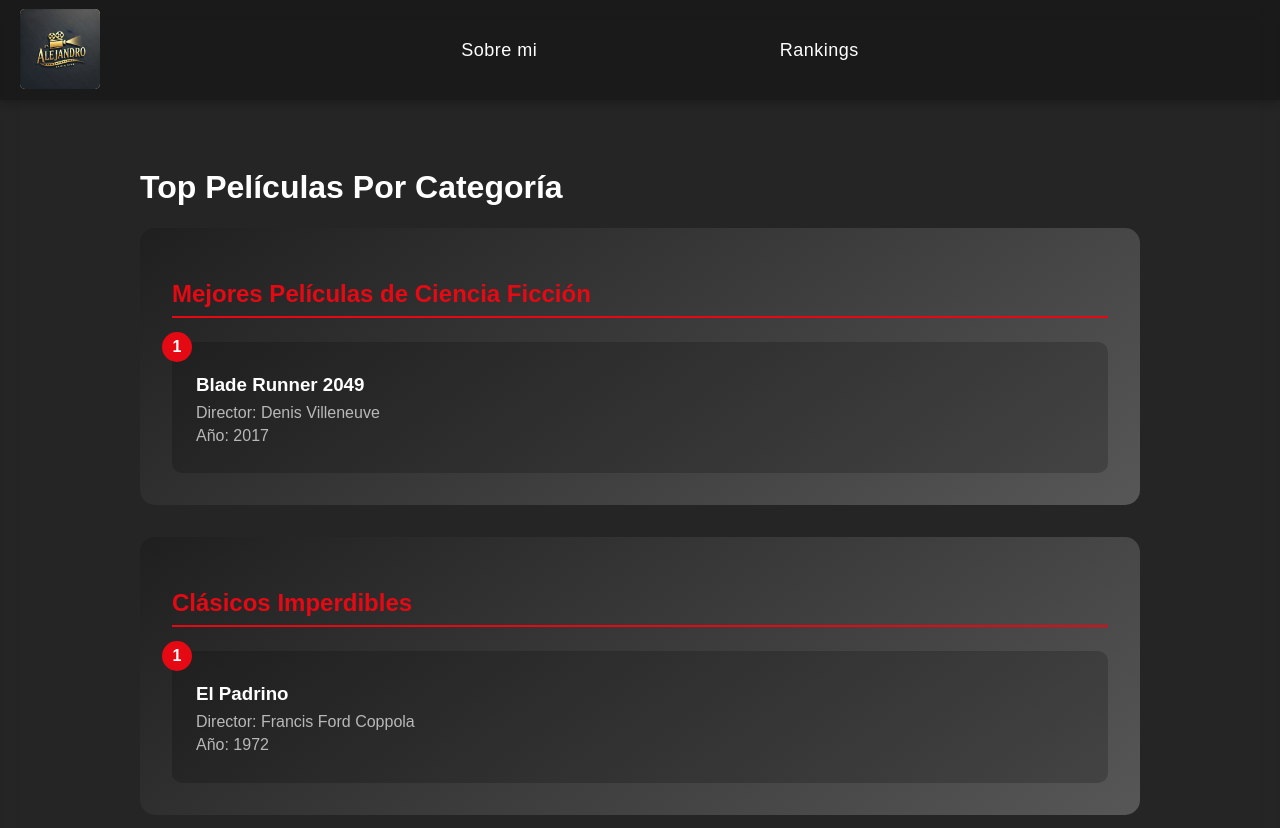
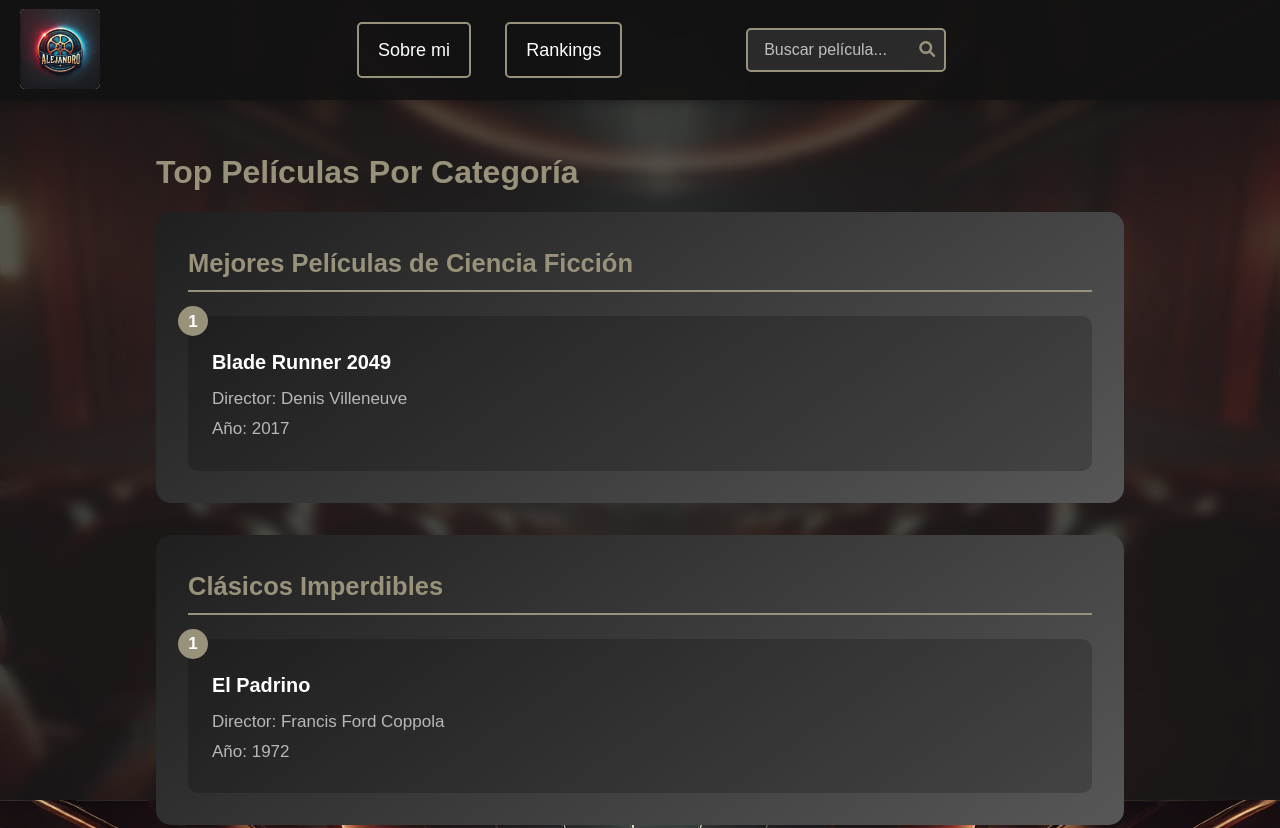
Before and after one commit to AlejoGuti1122/movie-creation, a website: page front/rankings.html in a window 1280 px wide. Shown: the top 828 px of the page. Drawn offline with Linux system fonts and the light colour scheme.

Commit message:
se modifico la paleta de colores de toda la web

```diff
--- a/front/rankings.html
+++ b/front/rankings.html
@@ -9,6 +9,14 @@
     <title>Rankings</title>
     <link
       rel="stylesheet"
+      href="https://cdnjs.cloudflare.com/ajax/libs/font-awesome/6.0.0/css/all.min.css"
+    />
+    <link
+      rel="stylesheet"
+      href="./styles/resset.css"
+    />
+    <link
+      rel="stylesheet"
       href="./styles/rankings.css"
     />
   </head>
@@ -17,19 +25,30 @@
       <a href="./index.html">
         <img
           class="logo"
-          src="./assets/logo.webp"
+          src="./assets/logo2.webp"
           alt=""
         />
       </a>
       <nav class="nav">
         <a href="./sobre-mi.html">Sobre mi</a>
         <a href="./rankings.html">Rankings</a>
+
+        <div class="search-container">
+          <input
+            type="text"
+            class="search-input"
+            placeholder="Buscar película..."
+          />
+          <button class="search-button">
+            <i class="fas fa-search"></i>
+          </button>
+        </div>
       </nav>
     </header>
 
     <main>
       <div class="rankings-container">
-          <h1>Top Películas Por Categoría</h1>
+        <h1 class="titulo2">Top Películas Por Categoría</h1>
 
         <section class="category">
           <h2>Mejores Películas de Ciencia Ficción</h2>
@@ -40,7 +59,6 @@
               <p>Director: Denis Villeneuve</p>
               <p>Año: 2017</p>
             </div>
-                  <!-- Más películas... -->
           </div>
         </section>
 
@@ -53,7 +71,6 @@
               <p>Director: Francis Ford Coppola</p>
               <p>Año: 1972</p>
             </div>
-                  <!-- Más películas... -->
           </div>
         </section>
         <section class="category">
--- a/front/styles/index.css
+++ b/front/styles/index.css
@@ -1,14 +1,33 @@
 body {
-  background: rgba(26, 26, 26, 0.95);
-  backdrop-filter: blur(10px);
   margin: 0;
   padding: 0;
+  min-height: 100vh;
+  position: relative;
+  background-image: url("../assets/cine.webp");
+  background-size: cover;
+  background-position: center;
+  background-attachment: fixed;
+  background-repeat: no-repeat;
+}
+
+body::before {
+  content: "";
+  position: fixed;
+  top: 0;
+  left: 0;
+  right: 0;
+  bottom: 0;
+  width: 100%;
+  height: 100%;
+  background: rgba(26, 26, 26, 0.75);
+  backdrop-filter: blur(6px);
+  z-index: -1;
 }
 
 .header {
   width: 100%;
   height: 100px;
-  background: rgba(26, 26, 26, 0.95);
+  background: rgba(19, 18, 18, 0.95);
   display: flex;
   box-shadow: 0 2px 10px rgba(0, 0, 0, 0.3);
   transition: all 0.3s ease;
@@ -17,7 +36,7 @@ body {
 .logo {
   width: 80px;
   height: 80px;
-  background-color: #eed698;
+  background-color: #d4c8aa;
   margin-left: 5px;
   border-radius: 5px;
   margin-top: 9px;
@@ -37,67 +56,39 @@ body {
   text-decoration: none;
   color: white;
   font-size: 18px;
-  font-weight: 500;
-  padding: 0.5rem 1rem;
+  padding: 0.8rem 1.2rem;
+  background-color: transparent;
+  border: 2px solid #99927b;
+  border-radius: 5px;
   position: relative;
-  transition: all 0.3s ease;
-  letter-spacing: 0.5px;
-}
-
-.nav a::after {
-  content: "";
-  position: absolute;
-  bottom: -2px;
-  left: 0;
-  width: 0;
-  height: 2px;
-  background-color: #e50914;
-  transition: width 0.3s ease;
-}
-
-.nav a:hover::after {
-  width: 100%;
-}
-
-.nav a:hover {
-  color: #E50914;
-  transform: translateY(-2px);
+  overflow: hidden;
+  z-index: 1;
+  transition: color 0.3s ease;
 }
 
 .nav a::before {
-  content: '';
+  content: "";
   position: absolute;
-  bottom: -2px;
-  left: 0;
-  width: 100%;
-  height: 2px;
-  background: linear-gradient(to right, transparent, #E50914, transparent);
-  transform: scaleX(0);
-  transition: transform 0.3s ease;
+  top: 50%;
+  left: 50%;
+  width: 0;
+  height: 0;
+
+  background-color: #d4c8aa;
+  transform: translate(-50%, -50%);
+  border-radius: 50%;
+  transition: width 0.4s ease, height 0.4s ease;
+  z-index: -1;
 }
 
 .nav a:hover::before {
-  transform: scaleX(1);
-}
-
-/* Efecto de scroll */
-.header.scrolled {
-  background: rgba(26, 26, 26, 0.98);
-  padding: 0.5rem 0;
-}
-
-/* Indicador de página activa */
-.nav a.active {
-  color: #E50914;
-}
-
-.nav a.active::before {
-  transform: scaleX(1);
+  width: 200%;
+  height: 200%;
 }
 
 .titulo {
-  color: white;
-  font-size: 20px;
+  color: #99927b;
+  font-size: 17px;
   text-align: center;
   margin-top: 2rem;
   font-family: "Poppins", sans-serif;
@@ -109,6 +100,7 @@ body {
   gap: 2rem;
   padding: 2rem;
   width: 100%;
+  height: 610px;
   max-width: 1400px;
   margin: 0 auto;
   width: calc(100% - 4rem);
@@ -139,12 +131,13 @@ body {
 
 .card h3 {
   color: #ffffff;
-  font-size: 1.5rem;
+  font-size: 20px;
   margin: 15px 0;
   font-family: "Poppins", sans-serif;
 }
 
 .card p {
+  font-size: 12px;
   color: #b8b8b8;
   margin: 8px 0;
   font-family: "Poppins", sans-serif;
@@ -154,3 +147,45 @@ body {
   color: #ffd700;
   font-weight: bold;
 }
+
+.search-container {
+  display: flex;
+  align-items: center;
+  margin-left: 90px;
+  margin-right: 20px;
+}
+
+.search-input {
+  background: rgba(255, 255, 255, 0.1);
+  border: 2px solid #99927b;
+  border-radius: 5px;
+  padding: 0.5rem 1rem;
+  color: white;
+  width: 200px;
+  transition: all 0.3s ease;
+}
+
+.search-input::placeholder {
+  color: rgba(255, 255, 255, 0.7);
+}
+
+.search-input:focus {
+  outline: none;
+  border-color: #d4c8aa;
+  background: rgba(255, 255, 255, 0.15);
+  width: 250px;
+}
+
+.search-button {
+  background: transparent;
+  border: none;
+  color: #99927b;
+  padding: 0.5rem;
+  cursor: pointer;
+  transition: color 0.3s ease;
+  margin-left: -35px;
+}
+
+.search-button:hover {
+  color: #d4c8aa;
+}
--- a/front/styles/rankings.css
+++ b/front/styles/rankings.css
@@ -1,14 +1,33 @@
 body {
-  background: rgba(26, 26, 26, 0.95);
-  backdrop-filter: blur(10px);
   margin: 0;
   padding: 0;
+  min-height: 100vh;
+  position: relative;
+  background-image: url("../assets/cine.webp");
+  background-size: cover;
+  background-position: center;
+  background-attachment: fixed;
+  background-repeat: no-repeat;
+}
+
+body::before {
+  content: "";
+  position: fixed;
+  top: 0;
+  left: 0;
+  right: 0;
+  bottom: 0;
+  width: 100%;
+  height: 100%;
+  background: rgba(26, 26, 26, 0.75);
+  backdrop-filter: blur(6px);
+  z-index: -1;
 }
 
 .header {
   width: 100%;
   height: 100px;
-  background: rgba(26, 26, 26, 0.95);
+  background: rgba(19, 18, 18, 0.95);
   display: flex;
   box-shadow: 0 2px 10px rgba(0, 0, 0, 0.3);
   transition: all 0.3s ease;
@@ -33,77 +52,53 @@ body {
   font-family: sans-serif;
 }
 
-
 .nav a {
   text-decoration: none;
   color: white;
   font-size: 18px;
-  font-weight: 500;
-  padding: 0.5rem 1rem;
+  padding: 0.8rem 1.2rem;
+  background-color: transparent;
+  border: 2px solid #99927b;
+  border-radius: 5px;
   position: relative;
-  transition: all 0.3s ease;
-  letter-spacing: 0.5px;
-}
-
-.nav a::after {
-  content: "";
-  position: absolute;
-  bottom: -2px;
-  left: 0;
-  width: 0;
-  height: 2px;
-  background-color: #e50914;
-  transition: width 0.3s ease;
-}
-
-.nav a:hover::after {
-  width: 100%;
-}
-
-.nav a:hover {
-  color: #e50914;
-  transform: translateY(-2px);
+  overflow: hidden;
+  z-index: 1;
+  transition: color 0.3s ease;
 }
 
 .nav a::before {
   content: "";
   position: absolute;
-  bottom: -2px;
-  left: 0;
-  width: 100%;
-  height: 2px;
-  background: linear-gradient(to right, transparent, #e50914, transparent);
-  transform: scaleX(0);
-  transition: transform 0.3s ease;
+  top: 50%;
+  left: 50%;
+  width: 0;
+  height: 0;
+
+  background-color: #d4c8aa;
+  transform: translate(-50%, -50%);
+  border-radius: 50%;
+  transition: width 0.4s ease, height 0.4s ease;
+  z-index: -1;
 }
 
 .nav a:hover::before {
-  transform: scaleX(1);
+  width: 200%;
+  height: 200%;
 }
 
-/* Efecto de scroll */
-.header.scrolled {
-  background: rgba(26, 26, 26, 0.98);
-  padding: 0.5rem 0;
+.titulo2 {
+  color: #99927b;
+  font-size: 2rem;
+  font-family: "Poppins", sans-serif;
+  margin-bottom: 1rem;
 }
-
-/* Indicador de página activa */
-.nav a.active {
-  color: #e50914;
-}
-
-.nav a.active::before {
-  transform: scaleX(1);
-}
-
-/* Heredar estilos base del header y nav */
-/* ...existing code... */
 
 .rankings-container {
   max-width: 1000px;
   margin: 2rem auto;
   padding: 1rem;
-  color: white;
+  color: #ffffff;
+  font-size: 17px;
   font-family: "Poppins", sans-serif;
 }
 
@@ -115,9 +110,9 @@ body {
 }
 
 .category h2 {
-  color: #e50914;
+  color: #99927b;
   margin-bottom: 1.5rem;
-  border-bottom: 2px solid #e50914;
+  border-bottom: 2px solid #99927b;
   padding-bottom: 0.5rem;
 }
 
@@ -145,7 +140,7 @@ body {
   left: -10px;
   width: 30px;
   height: 30px;
-  background: #e50914;
+  background: #99927b;
   border-radius: 50%;
   display: flex;
   align-items: center;
@@ -162,3 +157,50 @@ body {
   color: #b8b8b8;
   margin: 0.3rem 0;
 }
+
+.rate {
+  color: #ffd700;
+  font-weight: bold;
+}
+
+.search-container {
+  display: flex;
+  align-items: center;
+  margin-left: 90px;
+  margin-right: 20px;
+}
+
+.search-input {
+  background: rgba(255, 255, 255, 0.1);
+  border: 2px solid #99927b;
+  border-radius: 5px;
+  padding: 0.5rem 1rem;
+  color: white;
+  width: 200px;
+  transition: all 0.3s ease;
+}
+
+.search-input::placeholder {
+  color: rgba(255, 255, 255, 0.7);
+}
+
+.search-input:focus {
+  outline: none;
+  border-color: #d4c8aa;
+  background: rgba(255, 255, 255, 0.15);
+  width: 250px;
+}
+
+.search-button {
+  background: transparent;
+  border: none;
+  color: #99927b;
+  padding: 0.5rem;
+  cursor: pointer;
+  transition: color 0.3s ease;
+  margin-left: -35px;
+}
+
+.search-button:hover {
+  color: #d4c8aa;
+}
--- /dev/null
+++ b/front/styles/resset.css
@@ -0,0 +1,75 @@
+/* Reset básico */
+*,
+*::before,
+*::after {
+    margin: 0;
+    padding: 0;
+    box-sizing: border-box;
+}
+
+/* Elementos HTML básicos */
+html {
+    font-size: 16px;
+    scroll-behavior: smooth;
+}
+
+body {
+    line-height: 1.5;
+    font-family: -apple-system, BlinkMacSystemFont, 'Segoe UI', Roboto, Oxygen, Ubuntu, Cantarell, sans-serif;
+    -webkit-font-smoothing: antialiased;
+    -moz-osx-font-smoothing: grayscale;
+}
+
+/* Enlaces */
+a {
+    text-decoration: none;
+    color: inherit;
+}
+
+/* Listas */
+ul,
+ol {
+    list-style: none;
+}
+
+/* Imágenes */
+img,
+picture,
+video {
+    max-width: 100%;
+    display: block;
+}
+
+/* Formularios */
+input,
+button,
+textarea,
+select {
+    font: inherit;
+    color: inherit;
+}
+
+button {
+    background: none;
+    border: none;
+    cursor: pointer;
+}
+
+/* Tablas */
+table {
+    border-collapse: collapse;
+    border-spacing: 0;
+}
+
+/* Eliminar resaltado al tocar en dispositivos móviles */
+
+
+/* Mejorar legibilidad */
+@media (prefers-reduced-motion: reduce) {
+    * {
+        animation-duration: 0.01ms !important;
+        animation-iteration-count: 1 !important;
+        transition-duration: 0.01ms !important;
+        scroll-behavior: auto !important;
+    }
+}
--- a/front/styles/sobre-mi.css
+++ b/front/styles/sobre-mi.css
@@ -1,14 +1,33 @@
 body {
-  background: rgba(26, 26, 26, 0.95);
-  backdrop-filter: blur(10px);
   margin: 0;
   padding: 0;
+  min-height: 100vh;
+  position: relative;
+  background-image: url("../assets/cine.webp");
+  background-size: cover;
+  background-position: center;
+  background-attachment: fixed;
+  background-repeat: no-repeat;
+}
+
+body::before {
+  content: "";
+  position: fixed;
+  top: 0;
+  left: 0;
+  right: 0;
+  bottom: 0;
+  width: 100%;
+  height: 100%;
+  background: rgba(26, 26, 26, 0.75);
+  backdrop-filter: blur(6px);
+  z-index: -1;
 }
 
 .header {
   width: 100%;
   height: 100px;
-  background: rgba(26, 26, 26, 0.95);
+  background: rgba(19, 18, 18, 0.95);
   display: flex;
   box-shadow: 0 2px 10px rgba(0, 0, 0, 0.3);
   transition: all 0.3s ease;
@@ -37,66 +56,35 @@ body {
   text-decoration: none;
   color: white;
   font-size: 18px;
-  font-weight: 500;
-  padding: 0.5rem 1rem;
+  padding: 0.8rem 1.2rem;
+  background-color: transparent;
+  border: 2px solid #99927b;
+  border-radius: 5px;
   position: relative;
-  transition: all 0.3s ease;
-  letter-spacing: 0.5px;
-}
-
-.nav a::after {
-  content: "";
-  position: absolute;
-  bottom: -2px;
-  left: 0;
-  width: 0;
-  height: 2px;
-  background-color: #e50914;
-  transition: width 0.3s ease;
-}
-
-.nav a:hover::after {
-  width: 100%;
-}
-
-.nav a:hover {
-  color: #e50914;
-  transform: translateY(-2px);
+  overflow: hidden;
+  z-index: 1;
+  transition: color 0.3s ease;
 }
 
 .nav a::before {
   content: "";
   position: absolute;
-  bottom: -2px;
-  left: 0;
-  width: 100%;
-  height: 2px;
-  background: linear-gradient(to right, transparent, #e50914, transparent);
-  transform: scaleX(0);
-  transition: transform 0.3s ease;
+  top: 50%;
+  left: 50%;
+  width: 0;
+  height: 0;
+
+  background-color: #d4c8aa;
+  transform: translate(-50%, -50%);
+  border-radius: 50%;
+  transition: width 0.4s ease, height 0.4s ease;
+  z-index: -1;
 }
 
 .nav a:hover::before {
-  transform: scaleX(1);
+  width: 200%;
+  height: 200%;
 }
-
-/* Efecto de scroll */
-.header.scrolled {
-  background: rgba(26, 26, 26, 0.98);
-  padding: 0.5rem 0;
-}
-
-/* Indicador de página activa */
-.nav a.active {
-  color: #e50914;
-}
-
-.nav a.active::before {
-  transform: scaleX(1);
-}
-
-/* Reutiliza los estilos del header y nav de index.css */
-/* ...existing code... */
 
 .about-container {
   max-width: 800px;
@@ -122,7 +110,7 @@ body {
 }
 
 .about-content h2 {
-  color: #e50914;
+  color: #99927b;
   margin-bottom: 1rem;
 }
 
@@ -137,5 +125,53 @@ body {
 }
 
 h3 {
-  color: #e50914;
+  margin-top: 1rem;
+  color: #99927b;
 }
+
+.rate {
+  color: #ffd700;
+  font-weight: bold;
+}
+
+.search-container {
+  display: flex;
+  align-items: center;
+  margin-left: 90px;
+  margin-right: 20px;
+}
+
+.search-input {
+  background: rgba(255, 255, 255, 0.1);
+  border: 2px solid #99927b;
+  border-radius: 5px;
+  padding: 0.5rem 1rem;
+  color: white;
+  width: 200px;
+  transition: all 0.3s ease;
+}
+
+.search-input::placeholder {
+  color: rgba(255, 255, 255, 0.7);
+}
+
+.search-input:focus {
+  outline: none;
+  border-color: #d4c8aa;
+  background: rgba(255, 255, 255, 0.15);
+  width: 250px;
+}
+
+.search-button {
+  background: transparent;
+  border: none;
+  color: #99927b;
+  padding: 0.5rem;
+  cursor: pointer;
+  transition: color 0.3s ease;
+  margin-left: -35px;
+}
+
+.search-button:hover {
+  color: #d4c8aa;
+}
```
Also changed, not shown: front/index.html (+20 -1 lines), front/sobre-mi.html (+20 -1 lines), front/assets/cine.webp (added), front/assets/logo2.webp (added). Lines whose indentation alone changed are shown as unchanged.
